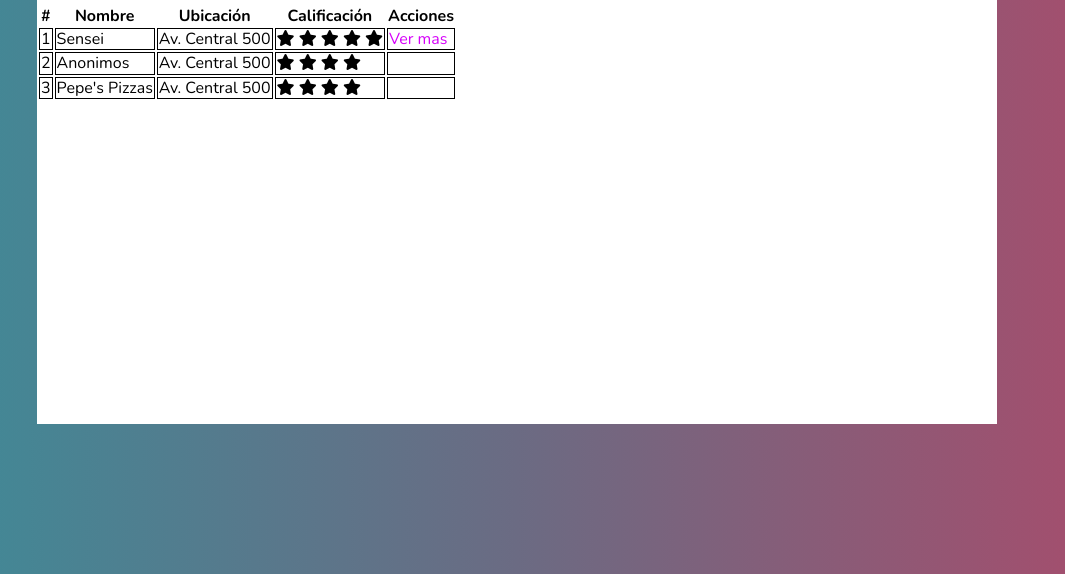
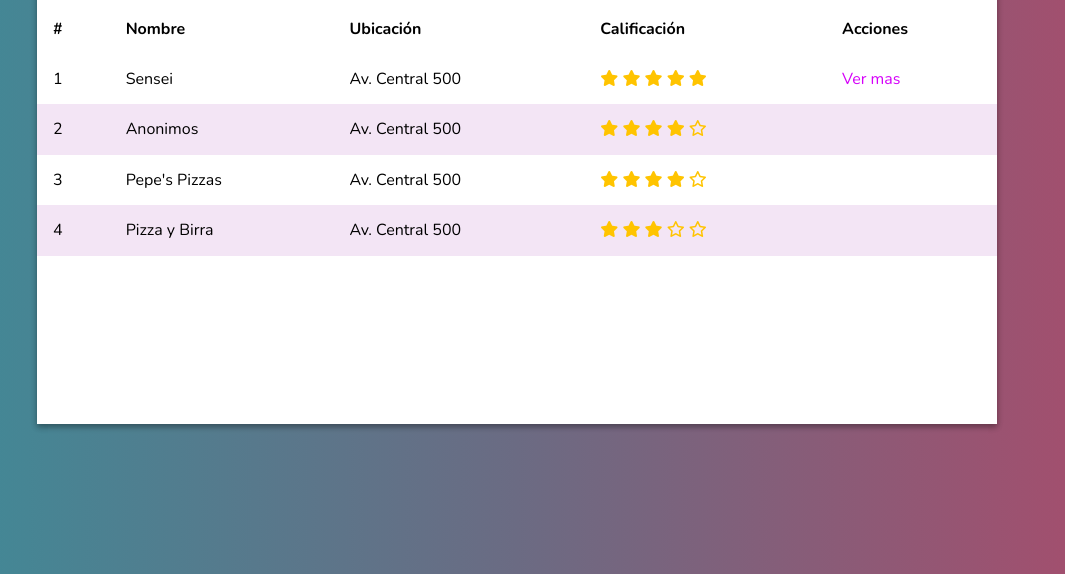
Before and after one commit to juanmatiaspinat/Boletines_codigofacilito, a plain HTML site: page index.html in a window 1280 px wide. Shown: the part 226-800 px from the top of the page, without its empty margins (123-1188 px from the left). Drawn offline with nearby package versions, Linux system fonts and the light colour scheme.

Commit message:
Estilizando tabla - Bordes y sombras

```diff
--- a/assets/css/main.css
+++ b/assets/css/main.css
@@ -35,6 +35,8 @@ a{
     width: 100%;
     height: 100%;
     background-color: #fff;
+    /* box-shadow: DiferenciaHorizontal - DiferenciaVertical - Desenfoque - Amplitud - Color */
+    box-shadow: 0 3px 6px rgba(0,0,0,0.16), 0 3px 6px rgba(0,0,0,0.23);
 }
 
 .paragraph{
@@ -42,6 +44,27 @@ a{
     font-weight: 200;
 }
 
-td{
-    border: solid 1px;
+.fa-star{
+    color: #ffc400;
 }
+
+.table{
+    width: 100%;
+    border-spacing: 0;
+}
+
+.table td, .table th{
+    padding: 1em;
+    text-align: left;
+}
+
+.table tr:nth-child(even){
+    background-color: #f3e5f5;
+}
+
+.title-item{
+    border-bottom-style: solid;
+    border-width: 2px;
+    border-color: #C6426E;
+    padding-bottom: 1em;
+}
--- a/index.html
+++ b/index.html
@@ -20,7 +20,7 @@
             <header>
                 <h1 class="title">Las mejores pizzas de mi ciudad.</h1>
             </header>
-            <table>
+            <table class="table">
                 <thead>
                     <th>#</th>
                     <th>Nombre</th>
@@ -53,6 +53,7 @@
                             <i class="fa-solid fa-star"></i>
                             <i class="fa-solid fa-star"></i>
                             <i class="fa-solid fa-star"></i>
+                            <i class="fa-regular fa-star"></i>
                         </td>
                         <td></td>
                     </tr>
@@ -65,6 +66,20 @@
                             <i class="fa-solid fa-star"></i>
                             <i class="fa-solid fa-star"></i>
                             <i class="fa-solid fa-star"></i>
+                            <i class="fa-regular fa-star"></i>
+                        </td>
+                        <td></td>
+                    </tr>
+                    <tr>
+                        <td>4</td>
+                        <td>Pizza y Birra</td>
+                        <td>Av. Central 500</td>
+                        <td>
+                            <i class="fa-solid fa-star"></i>
+                            <i class="fa-solid fa-star"></i>
+                            <i class="fa-solid fa-star"></i>
+                            <i class="fa-regular fa-star"></i>
+                            <i class="fa-regular fa-star"></i>
                         </td>
                         <td></td>
                     </tr>
```
Also changed, not shown: restaurantes/sensei.html (+1 -1 lines).
